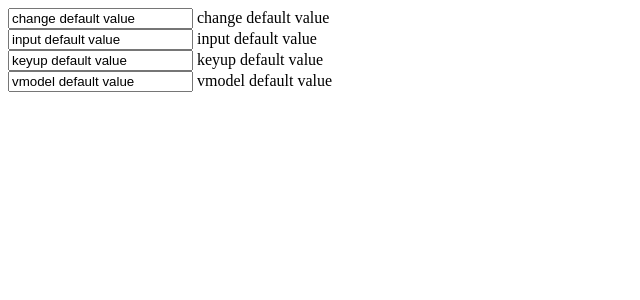
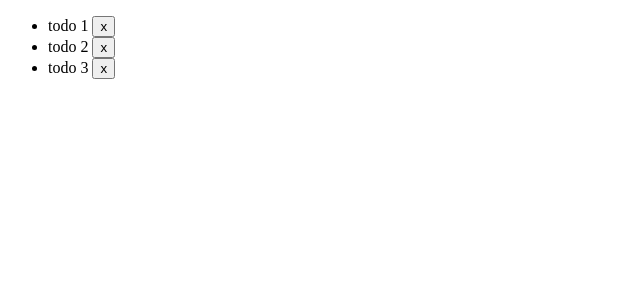
Before and after one commit to kinari321/vue.js_practice, a Vue app in the folder todo/: page / in a window 1280 px wide. Shown: the top 300 px of the page, without its empty margins (0-640 px from the left). Built offline with nearby package versions, Linux system fonts and the light colour scheme.

Commit message:
3-4 リスト表示

```diff
--- a/todo/src/App.vue
+++ b/todo/src/App.vue
@@ -1,38 +1,27 @@
 <template>
-  <div >
-  <input v-bind:value="changeResult" v-on:change="onChange($event)" placeholder="change"> <!-- v-bind:valueに初期値 -->
-    {{ changeResult }}
-  <br>
-  <input v-bind:value="inputResult" @input="onInput($event)" placeholder="input">
-    {{ inputResult }}
-  <br>
-  <input v-bind:value="keyupResult" @keyup="onKeyup($event)" placeholder="keyup">
-    {{ keyupResult }}
-  <br>
-  <input v-model="vmodelResult" placeholder="v-model">
-    {{ vmodelResult }}
-  </div>
+  <ul>
+    <li v-for="todo in todos" v-bind:key="todo.id"> <!-- v-forでリスト表示 -->
+      {{ todo.text }}
+      <button v-on:click="deleteTodo(todo.id)">x</button>
+    </li>
+  </ul>
+
 </template>
 
 <script>
 export default {
   data () {
     return {
-      changeResult: "change default value", // 初期値
-      inputResult: "input default value",
-      keyupResult: "keyup default value",
-      vmodelResult: "vmodel default value"
+      todos: [
+        {id: "1", text: "todo 1"},
+        {id: "2", text: "todo 2"},
+        {id: "3", text: "todo 3"}
+      ]
     }
   },
   methods: {
-    onChange(e) { // 引数（e）でイベントオブジェクトを参照可能
-      this.changeResult = e.target.value;
-    },
-    onInput(e) {
-      this.inputResult = e.target.value;
-    },
-    onKeyup(e) {
-      this.keyupResult = e.target.value;
+    deleteTodo(id) {
+      this.todos = this.todos.filter((todo) => todo.id != id);
     }
   }
 }
```
